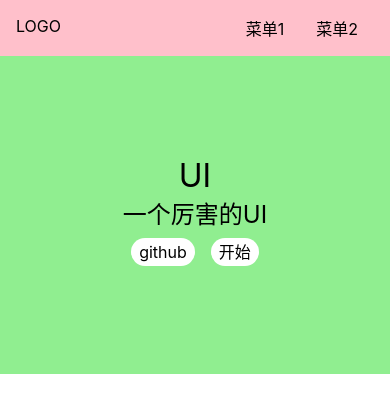
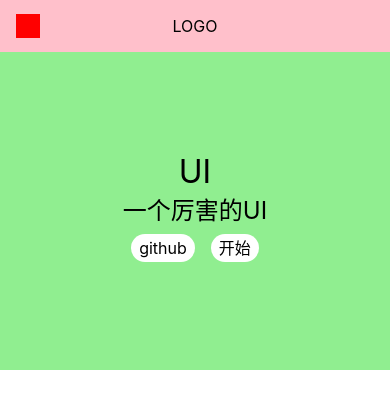
Before and after one commit to Gy-coder/vue3-learn-components, a Vue app: page / in a window 390 px wide. Shown: the top 412 px of the page. Built offline with nearby package versions, Linux system fonts and the light colour scheme.

Commit message:
路由切换之后关闭aside

```diff
--- a/src/App.vue
+++ b/src/App.vue
@@ -1,10 +1,23 @@
 <template>
-  <router-view />
+  <router-view/>
 </template>
 
-<script>
+<script lang="ts">
+  import {ref, provide} from 'vue';
+  import router from './router';
 
-export default {
-  name: 'App',
-}
+  export default {
+    name: 'App',
+    setup() {
+      const width = document.documentElement.clientWidth;
+      console.log(width);
+      const menuVisible = ref(width >= 500);
+      provide('xxx', menuVisible);
+      router.afterEach(()=>{
+        if(width <= 500){
+          menuVisible.value = false
+        }
+      })
+    }
+  };
 </script>
--- /dev/null
+++ b/src/components/SwitchPage.vue
@@ -0,0 +1,5 @@
+<template>
+  <div>
+    Switch的文档
+  </div>
+</template>
--- a/src/components/TopNav.vue
+++ b/src/components/TopNav.vue
@@ -5,12 +5,22 @@
       <li>菜单1</li>
       <li>菜单2</li>
     </ul>
+    <span class="toggleAside" @click="toggleMenu"></span>
   </div>
 </template>
 <script lang="ts">
+  import {inject, Ref} from 'vue';
+
   export default {
-
-  }
+    setup() {
+      const menuVisible = inject<Ref<boolean>>('xxx');
+      console.log('topnav获取的menuVisible:', menuVisible.value);
+      const toggleMenu = () => {
+        menuVisible.value = !menuVisible.value;
+      };
+      return {toggleMenu};
+    }
+  };
 </script>
 <style lang="scss" scoped>
   .topnav {
@@ -19,17 +29,37 @@
     padding: 16px;
     position: relative;
     z-index: 10;
+    justify-content: center;
+    align-items: center;
+
     > .logo {
       max-width: 6em;
       margin-right: auto;
     }
+
     > .menu {
       display: flex;
       white-space: nowrap;
       flex-wrap: nowrap;
+
       > li {
         margin: 0 1em;
       }
     }
+    .toggleAside {
+      display: none;
+      width: 24px;
+      height: 24px;
+      background: red;
+      position: absolute;
+      left: 16px;
+      top: 50%;
+      transform: translateY(-50%);
+    }
+    @media (max-width: 500px) {
+      > .menu {display: none}
+      > .logo {margin: 0 auto}
+      > .toggleAside {display: inline-block }
+    }
   }
 </style>
--- a/src/main.ts
+++ b/src/main.ts
@@ -2,20 +2,11 @@ import {createApp} from 'vue';
 // @ts-ignore
 import App from './App.vue';
 import './index.scss';
-import {createRouter, createWebHashHistory} from 'vue-router';
 // @ts-ignore
-import Home from './views/Home.vue'
-// @ts-ignore
-import Doc  from './views/Doc.vue'
+import router from './router.ts'
 
-const history = createWebHashHistory();
-const router = createRouter({
-  history,
-  routes: [
-    {path: '/', component: Home},
-    {path:'/doc',component:Doc}
-  ]
-});
+
+
 
 
 const app = createApp(App)
--- /dev/null
+++ b/src/router.ts
@@ -0,0 +1,23 @@
+import {createRouter, createWebHashHistory} from 'vue-router';
+// @ts-ignore
+import Home from './views/Home.vue'
+// @ts-ignore
+import Doc  from './views/Doc.vue'
+// @ts-ignore
+import SwitchPage from './components/SwitchPage.vue'
+
+const history = createWebHashHistory();
+const router = createRouter({
+  history,
+  routes: [
+    {path: '/', component: Home},
+    {path:'/doc',component:Doc,children:[
+        {
+          path: 'switch',
+          component: SwitchPage,
+        },
+      ]}
+  ]
+});
+
+export default router
--- a/src/views/Doc.vue
+++ b/src/views/Doc.vue
@@ -2,11 +2,11 @@
   <div>
     <TopNav />
     <div class="content">
-      <aside>
+      <aside v-if="menuVisible">
         <h2>组件列表</h2>
         <ol>
           <li>
-            <router-link to="/doc/swich">Switch 组件</router-link>
+            <router-link to="/doc/switch">Switch 组件</router-link>
           </li>
           <li>
             <router-link to="/doc/button">Button 组件</router-link>
@@ -19,18 +19,26 @@
           </li>
         </ol>
       </aside>
-      <main>内容</main>
+      <main>
+        <router-view />
+      </main>
     </div>
   </div>
 </template>
 
 
-<script>
+<script lang="ts">
   import TopNav from "../components/TopNav.vue";
+  import {inject, Ref} from 'vue'
   export default {
+    setup() {
+      const menuVisible = inject<Ref<boolean>>('xxx')
+      console.log('topnav获取的menuVisible:', menuVisible.value)
+      return {menuVisible}
+    },
     components:{
       TopNav
-    }
+    },
   }
 </script>
 
```
